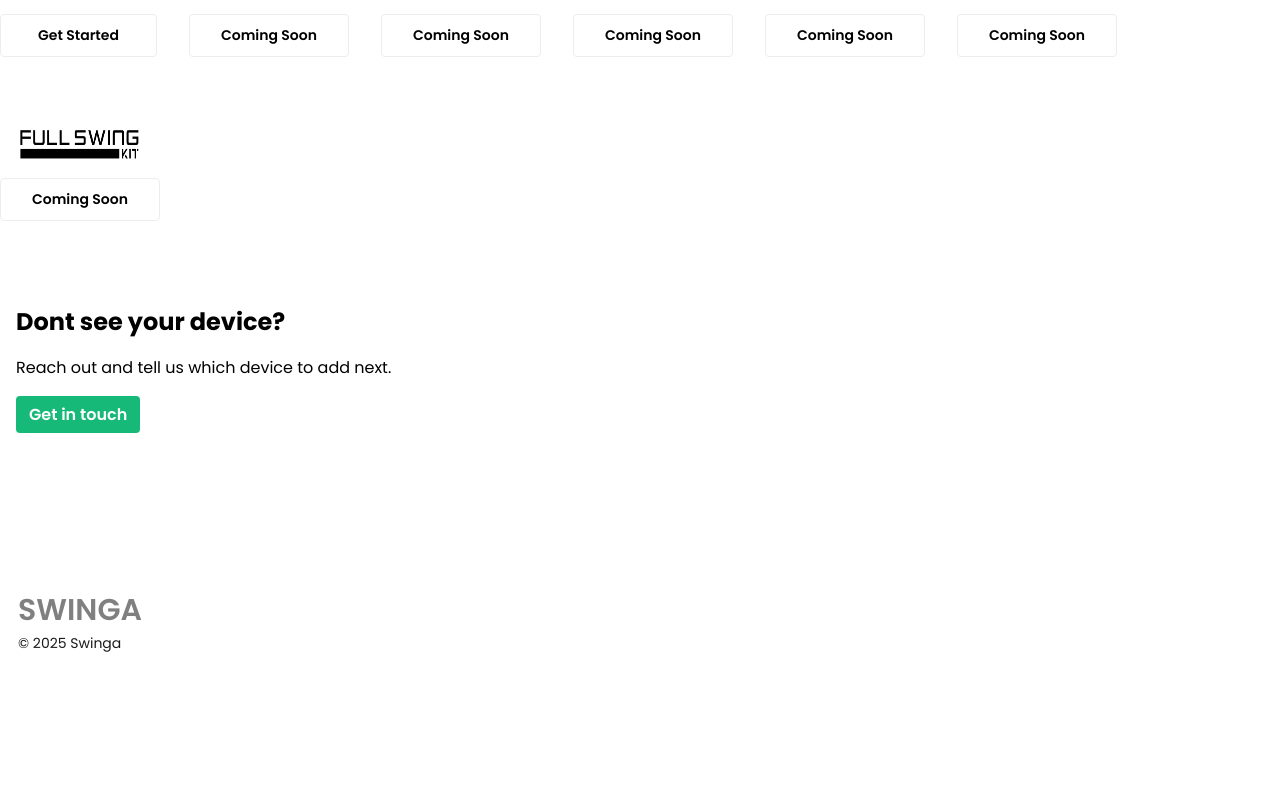
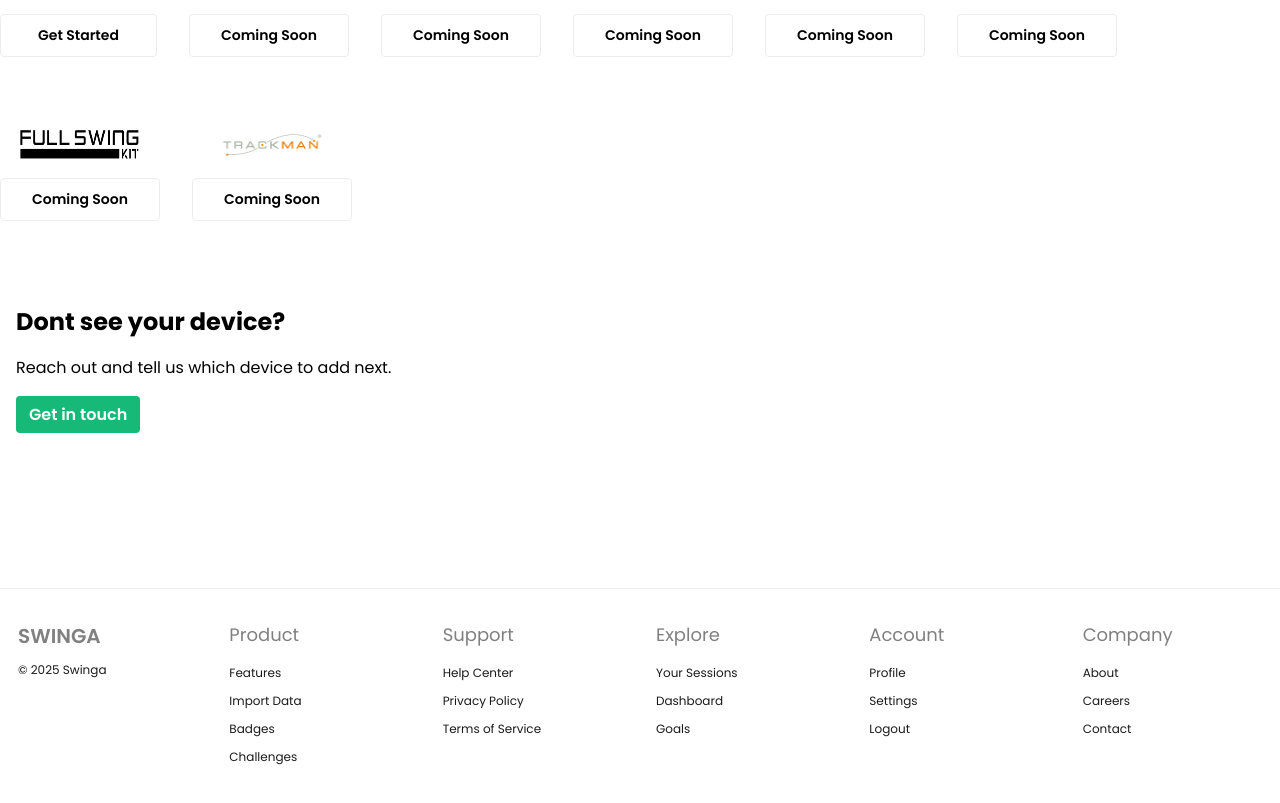
Before and after one commit to jDelille/swinga, a Next.js app: page /upload in a window 1280 px wide. Shown: the part 267-1070 px from the top of the page. Built offline with nearby package versions, Linux system fonts and the light colour scheme.

Commit message:
chore: made components for upload page

```diff
--- a/app/upload/page.tsx
+++ b/app/upload/page.tsx
@@ -1,53 +1,16 @@
 import SinglePageLayout from "@/components/layout/SinglePageLayout";
-import Button from "@/components/reusable/button/Button";
+import { AddMoreDevices, DeviceGrid } from "@/components/upload";
 import React from "react";
 
 type UploadPageProps = {};
 const UploadPage: React.FC<UploadPageProps> = () => {
-
-
   return (
     <div className="page">
       <SinglePageLayout>
         <h2>Select Your Launch Monitor or App</h2>
         <p>Select the software or launch monitor you used below.</p>
-
-        <div className="device-grid">
-          <div className="device">
-            <img src="/devices/square-golf-logo.png" alt="" />
-            <Button children="Get Started"  variant="secondary"/>
-          </div>
-           <div className="device">
-            <img src="/devices/gspro-logo.webp" alt="" />
-            <Button children="Coming Soon"  variant="secondary"/>
-          </div>
-          <div className="device">
-            <img src="/devices/rapsodo-logo.png" alt="" />
-            <Button children="Coming Soon"  variant="secondary"/>
-          </div>
-          <div className="device">
-            <img src="/devices/flightscope-logo.png" alt="" />
-            <Button children="Coming Soon"  variant="secondary"/>
-          </div>
-          <div className="device">
-            <img src="/devices/garmin-logo.png" alt="" />
-            <Button children="Coming Soon"  variant="secondary"/>
-          </div>
-          <div className="device">
-            <img src="/devices/foresight-logo.png" alt="" />
-            <Button children="Coming Soon"  variant="secondary"/>
-          </div>
-          <div className="device">
-            <img src="/devices/fullswing-logo.png" alt="" />
-            <Button children="Coming Soon"  variant="secondary"/>
-          </div>
-        </div>
-
-        <div className="add-more">
-          <h2>Dont see your device?</h2>
-          <p>Reach out and tell us which device to add next.</p>
-          <Button children={"Get in touch"} />
-        </div>
+        <DeviceGrid />
+        <AddMoreDevices />
       </SinglePageLayout>
     </div>
   );
--- a/components/footer/Footer.module.scss
+++ b/components/footer/Footer.module.scss
@@ -1,26 +1,52 @@
 @use "../../styles/mixins" as mixin;
 
 .footer {
-  height: 488px;
+  height: fit-content;
+  border-top: 1px solid var(--border-color);
+  padding-top: 2rem;
+  height: 300px;
   .content {
     @include mixin.site-width;
     height: 100%;
     margin: 0 auto;
+    display: flex;
+    gap: 2rem;
+
     .branding {
-      font-size: 30px;
+      font-size: 20px;
       font-weight: 600;
       position: relative;
       left: 2px;
       display: flex;
       flex-direction: column;
+      flex: 1;
+      gap: 10px;
       a {
         color: gray;
       }
       span {
-        font-size: 14px;
+        font-size: 12px;
         font-weight: 400;
         color: var(--text-color);
       }
     }
+
+    .column {
+      flex: 1;
+      .colTitle {
+        color: gray;
+        font-weight: 500;
+        font-size: 18px;
+      }
+      ul {
+        margin-top: 1rem;
+        display: flex;
+        flex-direction: column;
+        gap: 10px;
+        li {
+          font-size: 12px;
+        }
+      }
+    }
   }
 }
--- a/components/footer/Footer.tsx
+++ b/components/footer/Footer.tsx
@@ -1,10 +1,8 @@
-import React from 'react';
-import styles from './Footer.module.scss';
-import Link from 'next/link';
+import React from "react";
+import styles from "./Footer.module.scss";
+import Link from "next/link";
 
-type FooterProps = {
-
- }
+type FooterProps = {};
 const Footer: React.FC<FooterProps> = () => {
   return (
     <footer className={styles.footer}>
@@ -13,6 +11,79 @@ const Footer: React.FC<FooterProps> = () => {
           <Link href={"/"}>SWINGA</Link>
           <span>© 2025 Swinga</span>
         </div>
+        <div className={styles.column}>
+          <h2 className={styles.colTitle}>Product</h2>
+          <ul>
+            <li>
+              <Link href="/features">Features</Link>
+            </li>
+            <li>
+              <Link href="/upload">Import Data</Link>
+            </li>
+            <li>
+              <Link href="/badges">Badges</Link>
+            </li>
+            <li>
+              <Link href="/challenges">Challenges</Link>
+            </li>
+          </ul>
+        </div>
+        <div className={styles.column}>
+          <h2 className={styles.colTitle}>Support</h2>
+          <ul>
+            <li>
+              <Link href="/help">Help Center</Link>
+            </li>
+            <li>
+              <Link href="/privacy">Privacy Policy</Link>
+            </li>
+            <li>
+              <Link href="/terms">Terms of Service</Link>
+            </li>
+          </ul>
+        </div>
+        <div className={styles.column}>
+          <h2 className={styles.colTitle}>Explore</h2>
+          <ul>
+            <li>
+              <Link href="/sessions">Your Sessions</Link>
+            </li>
+            <li>
+              <Link href="/dashboard">Dashboard</Link>
+            </li>
+            <li>
+              <Link href="/goals">Goals</Link>
+            </li>
+          </ul>
+        </div>
+        <div className={styles.column}>
+          <h2 className={styles.colTitle}>Account</h2>
+          <ul>
+            <li>
+              <Link href="/profile">Profile</Link>
+            </li>
+            <li>
+              <Link href="/settings">Settings</Link>
+            </li>
+            <li>
+              <Link href="/logout">Logout</Link>
+            </li>
+          </ul>
+        </div>
+        <div className={styles.column}>
+          <h2 className={styles.colTitle}>Company</h2>
+          <ul>
+            <li>
+              <Link href="/about">About</Link>
+            </li>
+            <li>
+              <Link href="/careers">Careers</Link>
+            </li>
+            <li>
+              <Link href="/contact">Contact</Link>
+            </li>
+          </ul>
+        </div>
       </div>
     </footer>
   );
--- /dev/null
+++ b/components/upload/add-more-devices/AddMoreDevices.module.scss
@@ -0,0 +1,11 @@
+ .addMore {
+    margin-top: 5rem;
+    display: flex;
+    flex-direction: column;
+    gap: 1rem;
+    button {
+      font-size: 16px;
+      width: fit-content;
+      border: none;
+    }
+  }
--- /dev/null
+++ b/components/upload/add-more-devices/AddMoreDevices.tsx
@@ -0,0 +1,16 @@
+import React from "react";
+import styles from "./AddMoreDevices.module.scss";
+import Button from "@/components/reusable/button/Button";
+
+type AddMoreDevicesProps = {};
+const AddMoreDevices: React.FC<AddMoreDevicesProps> = () => {
+  return (
+    <div className={styles.addMore}>
+      <h2>Dont see your device?</h2>
+      <p>Reach out and tell us which device to add next.</p>
+      <Button children={"Get in touch"} />
+    </div>
+  );
+};
+
+export default AddMoreDevices;
--- /dev/null
+++ b/components/upload/device-grid/Device.tsx
@@ -0,0 +1,19 @@
+import React from "react";
+import styles from "./DeviceGrid.module.scss";
+import Button from "@/components/reusable/button/Button";
+
+type DeviceProps = {
+  logo: string;
+  buttonText: string;
+};
+
+const Device: React.FC<DeviceProps> = ({logo, buttonText}) => {
+  return (
+    <div className={styles.device}>
+      <img src={logo} alt="logo" />
+      <Button children={buttonText} variant="secondary" />
+    </div>
+  );
+};
+
+export default Device;
--- /dev/null
+++ b/components/upload/device-grid/DeviceGrid.module.scss
@@ -0,0 +1,29 @@
+  .deviceGrid {
+    display: flex;
+    flex-wrap: wrap;
+    margin-top: 3rem;
+    gap: 4rem;
+    .device {
+      display: flex;
+      flex-direction: column;
+      gap: 1rem;
+      height: 100px;
+      align-items: center;
+      justify-content: center;
+      img {
+        max-width: 125px;
+        height: 35px;
+      }
+      h3 {
+        font-size: 16px;
+      }
+      button {
+        text-align: center;
+        background-color: white;
+        border: 1px solid var(--border-color);
+        padding: 10px 15px;
+        font-size: 14px;
+        width: 100%;
+      }
+    }
+  }
--- /dev/null
+++ b/components/upload/device-grid/DeviceGrid.tsx
@@ -0,0 +1,32 @@
+import React from "react";
+import styles from "./DeviceGrid.module.scss";
+import Device from "./Device";
+
+type DeviceGridProps = {};
+
+const DeviceGrid: React.FC<DeviceGridProps> = () => {
+  const logos = [
+    "/devices/square-golf-logo.png",
+    "/devices/gspro-logo.webp",
+    "/devices/rapsodo-logo.png",
+    "/devices/flightscope-logo.png",
+    "/devices/garmin-logo.png",
+    "/devices/foresight-logo.png",
+    "/devices/fullswing-logo.png",
+    "/devices/trackman-logo.png",
+  ];
+
+  return (
+    <div className={styles.deviceGrid}>
+      {logos.map((logo, index) => (
+        <Device
+          key={index}
+          logo={logo}
+          buttonText={index > 0 ? "Coming Soon" : "Get Started"}
+        />
+      ))}
+    </div>
+  );
+};
+
+export default DeviceGrid;
--- /dev/null
+++ b/components/upload/index.ts
@@ -0,0 +1,2 @@
+export { default as DeviceGrid } from './device-grid/DeviceGrid';
+export { default as AddMoreDevices } from './add-more-devices/AddMoreDevices';
--- a/styles/globals.scss
+++ b/styles/globals.scss
@@ -45,45 +45,7 @@ ul {
   gap: 2rem;
   height: fit-content;
 
-  .device-grid {
-    display: flex;
-    flex-wrap: wrap;
-    margin-top: 3rem;
-    gap: 4rem;
-    .device {
-      display: flex;
-      flex-direction: column;
-      gap: 1rem;
-      height: 100px;
-      align-items: center;
-      justify-content: center;
-      img {
-        max-width: 125px;
-        height: 35px;
-      }
-      h3 {
-        font-size: 16px;
-      }
-      button {
-        text-align: center;
-        background-color: white;
-        border: 1px solid var(--border-color);
-        padding: 10px 15px;
-        font-size: 14px;
-        width: 100%;
-      }
-    }
-  }
 
-  .add-more {
-    margin-top: 5rem;
-    display: flex;
-    flex-direction: column;
-    gap: 1rem;
-    button {
-      font-size: 16px;
-      width: fit-content;
-      border: none;
-    }
-  }
+
+
 }
```
Also changed, not shown: public/devices/trackman-logo.png (added).
